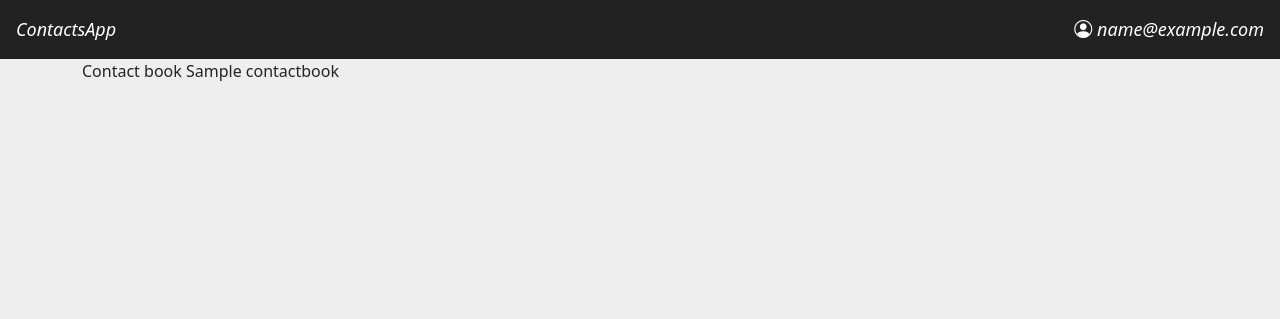
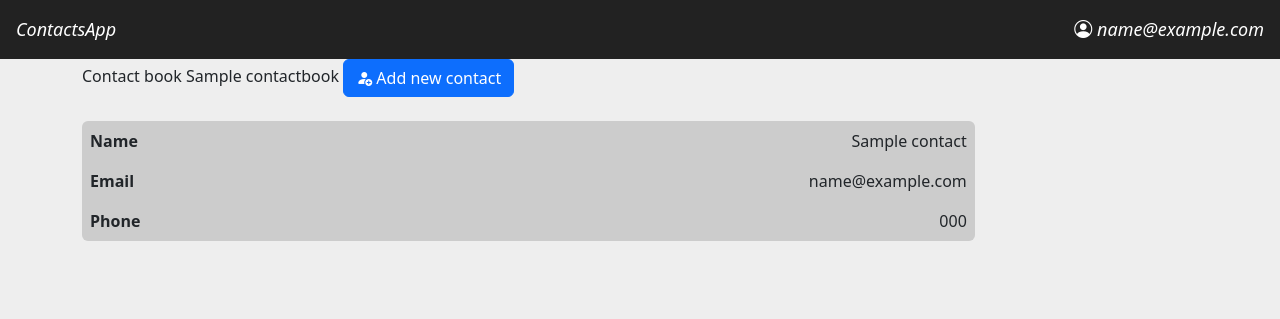
Before and after one commit to Joshun/contacts-app, a Django app: page /view-contactbook/1 in a window 1280 px wide. Shown: the top 319 px of the page. Run offline with Django 5.2, Linux system fonts and the light colour scheme; a user stored in the database is signed in; tables that the repository leaves empty hold one stand-in row (values such as "Sample post").

Commit message:
link contactbook to contact

```diff
--- a/contactscore/templates/contactscore/contactbook.html
+++ b/contactscore/templates/contactscore/contactbook.html
@@ -3,4 +3,11 @@
 
 Contact book {{ contact_book.name }}
 
+
+<!-- TODO: reverse -->
+<a class="btn btn-primary" href="/add-contact/{{contact_book.id}}"><i class="bi bi-person-fill-add"></i> Add new contact</a>
+
+{% include 'contactscore/components/contact_list.html' with contacts=contacts %}
+
+
 {% endblock %}
--- a/contactscore/templates/contactscore/index.html
+++ b/contactscore/templates/contactscore/index.html
@@ -5,7 +5,6 @@
 
 <a class="btn btn-primary" href="{% url 'add_contactbook_name' %}"><i class="bi bi-book"></i> Add new contact book</a>
 
-<a class="btn btn-primary" href="{% url 'add_contact_name' %}"><i class="bi bi-person-fill-add"></i> Add new contact</a>
 
 {% include 'contactscore/components/contactbook_list.html' with contact_books=contact_books %}
 <!--{% include 'contactscore/components/contact_list.html' with contacts=contacts %}-->
--- a/contactscore/views.py
+++ b/contactscore/views.py
@@ -29,10 +29,13 @@ def index_view(request):
 
 
 @login_required(login_url='login_name')
-def add_contact_view(request):
+def add_contact_view(request, contact_book_id: int):
+    contact_book = get_object_or_404(ContactBook, pk=contact_book_id)
     if request.method == "POST":
         form = ContactForm(request.POST)
-        form.save()
+        contact = form.save(commit=False)
+        contact.contact_book = contact_book
+        contact.save()
         return redirect('index_name')
 
     form = ContactForm()
@@ -54,13 +57,14 @@ def add_contactbook_view(request):
 @login_required()
 def view_contactbook_view(request, contact_book_id: int):
     contact_book = get_object_or_404(ContactBook, pk=contact_book_id)
-    return render(request, "contactscore/contactbook.html", {"user": request.user, "contact_book": contact_book})
+    contacts = contact_book.contact_set.all()
+    return render(request, "contactscore/contactbook.html", {"user": request.user, "contact_book": contact_book, "contacts": contacts})
 
 
 urlpatterns = [
     path("login", login_view, name='login_name'),
     path("", index_view, name='index_name'),
-    path("add-contact", add_contact_view, name='add_contact_name'),
+    path("add-contact/<int:contact_book_id>", add_contact_view, name='add_contact_name'),
     path("add-contactbook", add_contactbook_view, name='add_contactbook_name'),
     path("view-contactbook/<int:contact_book_id>", view_contactbook_view, name='view_contactbook_name')
 ]
```
